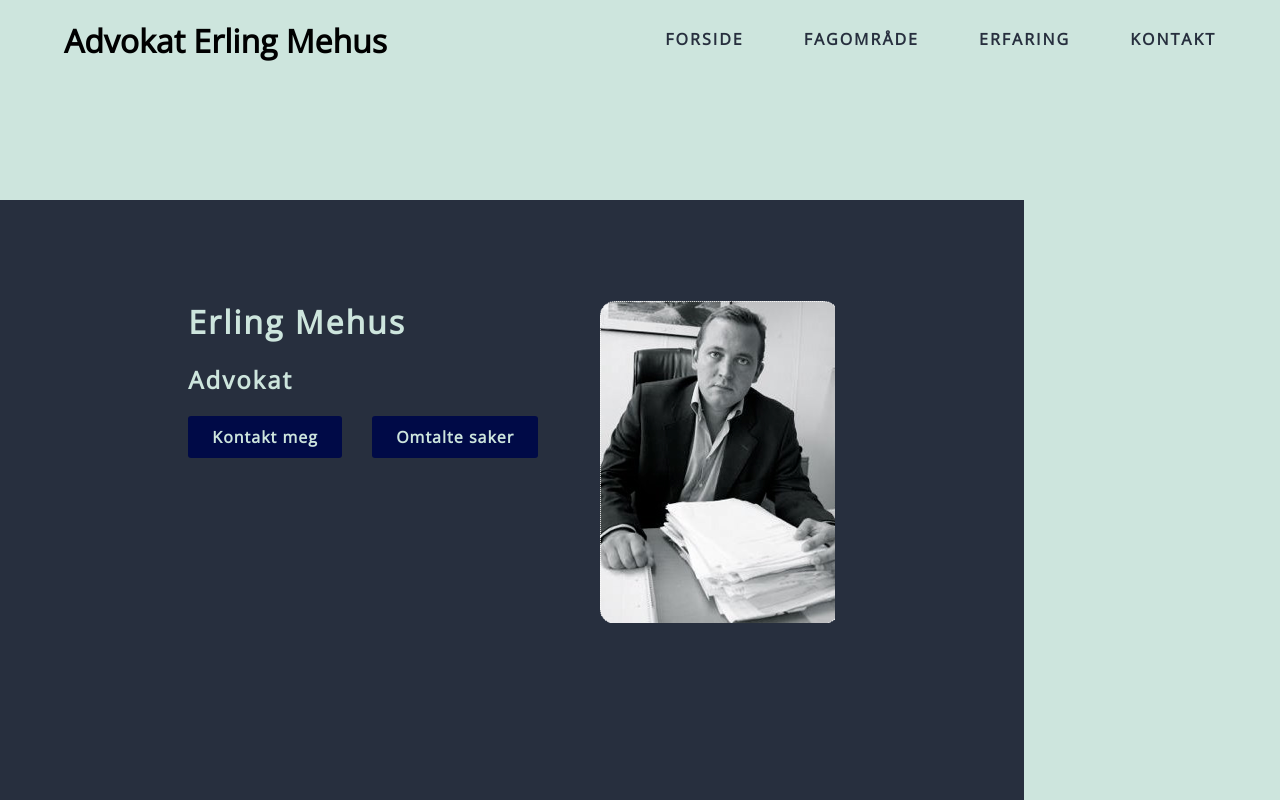
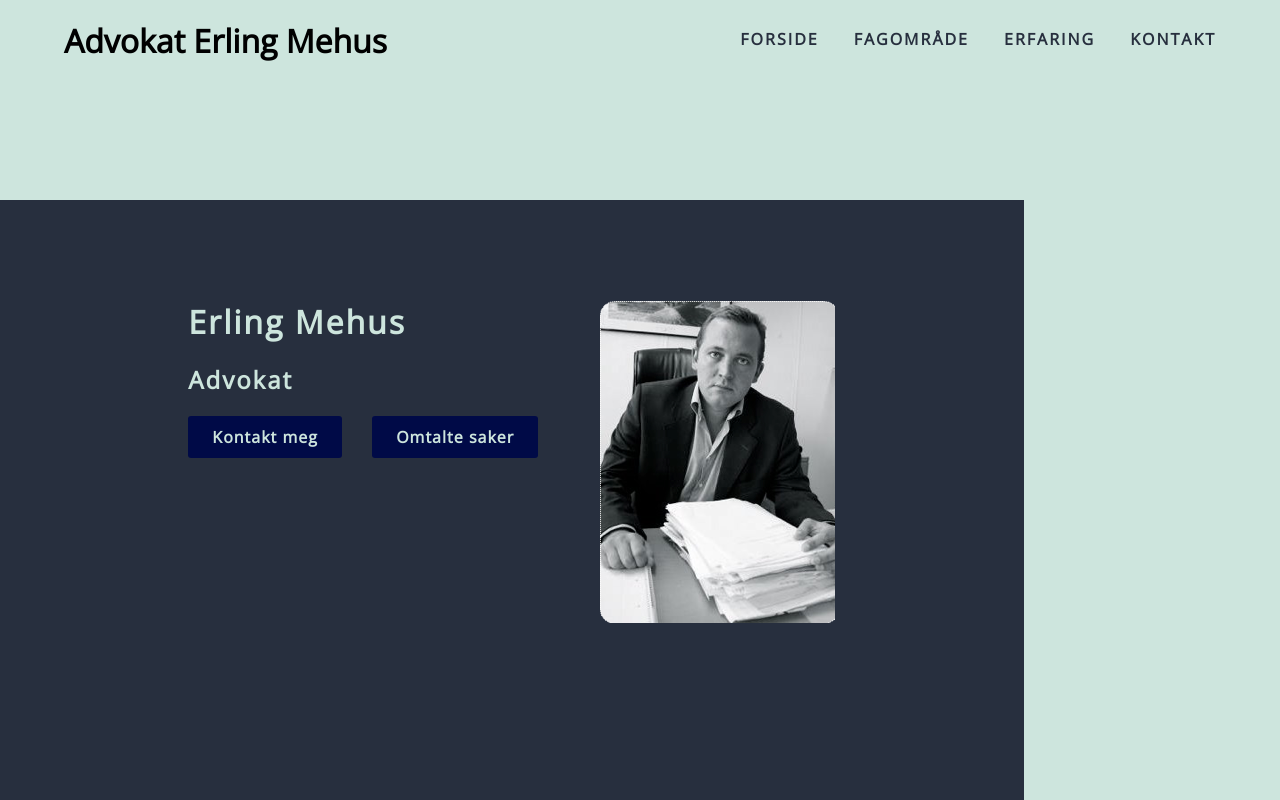
Before and after one commit to maf256/advokatmehus, a Next.js app: page / in a window 1280 px wide. Shown: the top 800 px of the page. Built offline with nearby package versions, Linux system fonts and the light colour scheme.

Commit message:
fixed left pading nav

```diff
--- a/components/navbar/RightNav.js
+++ b/components/navbar/RightNav.js
@@ -59,7 +59,7 @@ const Ul = styled.ul`
 
 const Li = styled.li`
     text-decoration: none;
-    padding-left: 60px;
+    padding-left: 35px;
     ::after {
         content: '';
         display: block;
```
